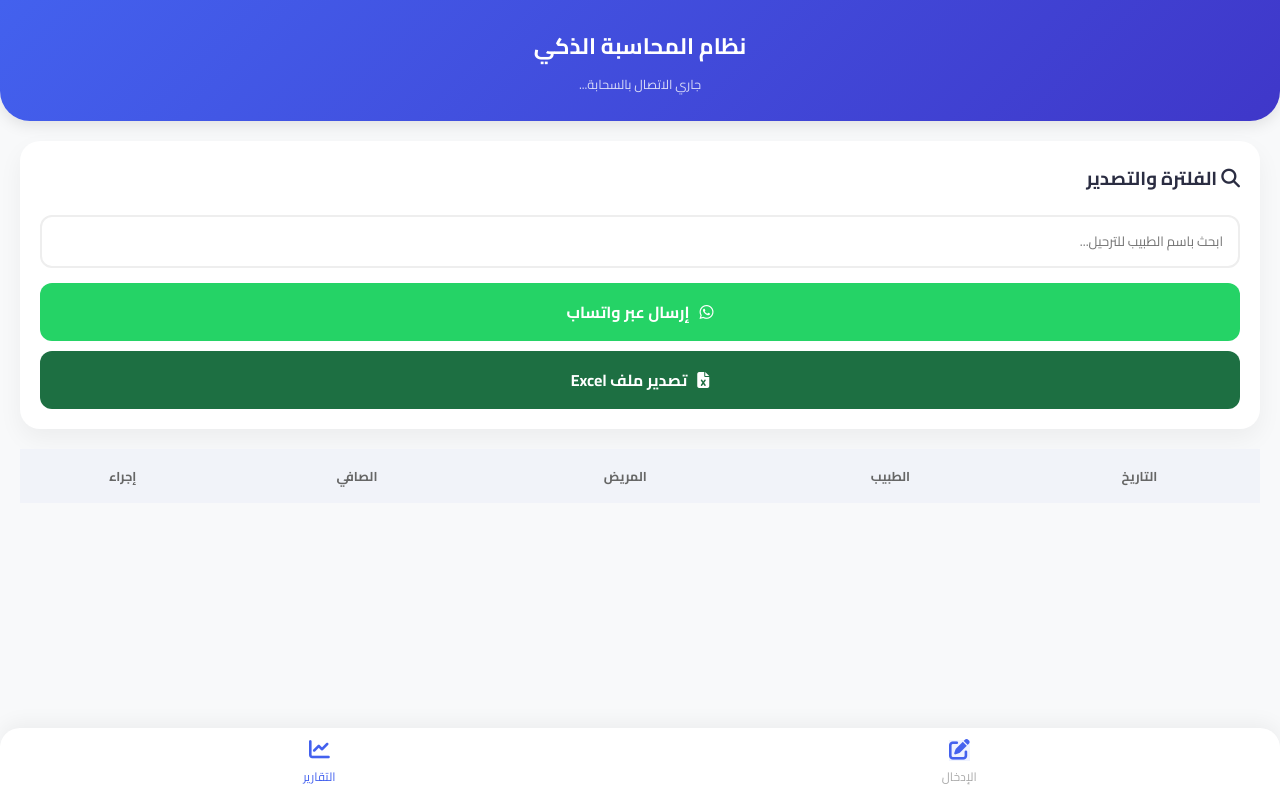
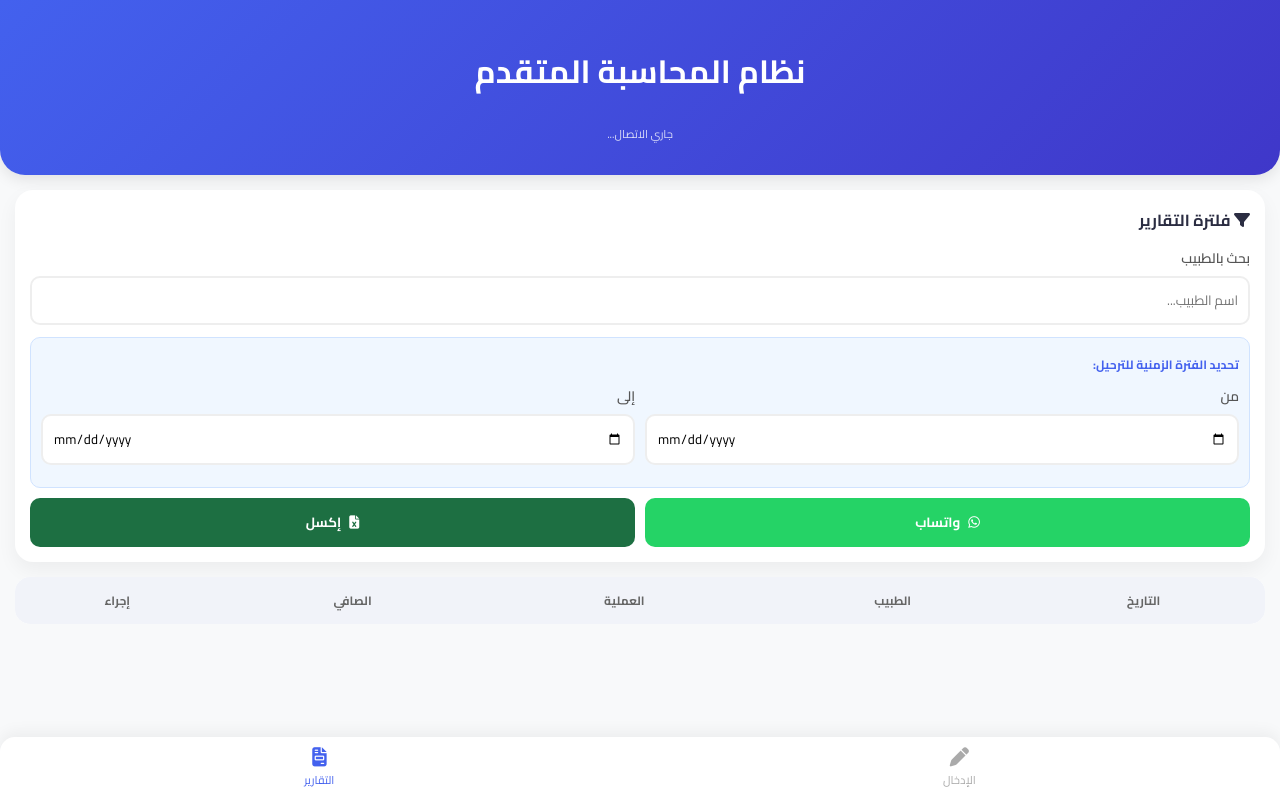
Before and after one commit to 777416097/clinic-system, a plain HTML site: page index.html in a window 1280 px wide. Both pictures are taken after a click on the element "التقارير". Drawn offline with Linux system fonts and the light colour scheme; no server answers.

Commit message:
Refactor styles, HTML structure, and JavaScript functions
Consolidate CSS variable declarations and adjust styles for various elements. Update HTML structure and labels for better clarity. Modify JavaScript functions for improved data handling and filtering.

```diff
--- a/index.html
+++ b/index.html
@@ -14,189 +14,127 @@
 
     <style>
         :root {
-            --primary: #4361ee;
-            --secondary: #3f37c9;
-            --accent: #4895ef;
-            --success: #4cc9f0;
-            --danger: #f72585;
-            --bg: #f8f9fa;
-            --card: #ffffff;
-            --text: #2b2d42;
+            --primary: #4361ee; --secondary: #3f37c9; --accent: #4895ef;
+            --success: #4cc9f0; --danger: #f72585; --bg: #f8f9fa;
+            --card: #ffffff; --text: #2b2d42;
         }
 
         body {
-            font-family: 'Cairo', sans-serif;
-            background-color: var(--bg);
-            color: var(--text);
-            margin: 0;
-            padding: 0;
-            overflow-x: hidden;
-            -webkit-user-select: none;
+            font-family: 'Cairo', sans-serif; background-color: var(--bg);
+            color: var(--text); margin: 0; padding: 0; -webkit-user-select: none;
         }
 
-        /* نظام التبويبات */
-        .tab-content { display: none; padding: 20px; padding-bottom: 80px; animation: fadeIn 0.3s ease; }
+        .tab-content { display: none; padding: 15px; padding-bottom: 80px; animation: fadeIn 0.3s ease; }
         .tab-content.active { display: block; }
-
         @keyframes fadeIn { from { opacity: 0; transform: translateY(10px); } to { opacity: 1; transform: translateY(0); } }
 
-        /* الهيدر */
         .app-header {
             background: linear-gradient(135deg, var(--primary), var(--secondary));
-            color: white;
-            padding: 25px 20px;
-            text-align: center;
-            border-radius: 0 0 30px 30px;
-            box-shadow: 0 4px 15px rgba(0,0,0,0.1);
+            color: white; padding: 20px; text-align: center;
+            border-radius: 0 0 25px 25px; box-shadow: 0 4px 15px rgba(0,0,0,0.1);
         }
 
-        .app-header h1 { margin: 0; font-size: 1.4rem; font-weight: 700; }
-        .app-header p { margin: 5px 0 0; opacity: 0.8; font-size: 0.8rem; }
-
-        /* البطاقات */
         .card {
-            background: var(--card);
-            border-radius: 20px;
-            padding: 20px;
-            box-shadow: 0 10px 25px rgba(0,0,0,0.05);
-            margin-bottom: 20px;
+            background: var(--card); border-radius: 18px; padding: 15px;
+            box-shadow: 0 8px 20px rgba(0,0,0,0.05); margin-bottom: 15px;
         }
 
-        /* الحقول */
-        .input-group { margin-bottom: 15px; }
-        .input-group label { display: block; margin-bottom: 8px; font-weight: 600; font-size: 0.9rem; color: #555; }
-        .input-group input {
-            width: 100%;
-            padding: 12px 15px;
-            border: 2px solid #eee;
-            border-radius: 12px;
-            font-family: 'Cairo';
-            box-sizing: border-box;
-            transition: 0.3s;
+        .input-group { margin-bottom: 12px; }
+        .input-group label { display: block; margin-bottom: 5px; font-weight: 600; font-size: 0.85rem; color: #555; }
+        .input-group input, .input-group select {
+            width: 100%; padding: 10px; border: 2px solid #eee;
+            border-radius: 10px; font-family: 'Cairo'; box-sizing: border-box;
         }
-        .input-group input:focus { border-color: var(--primary); outline: none; box-shadow: 0 0 8px rgba(67, 97, 238, 0.2); }
 
-        /* الأزرار */
+        .grid-2 { display: grid; grid-template-columns: 1fr 1fr; gap: 10px; }
+
         .btn {
-            width: 100%;
-            padding: 14px;
-            border: none;
-            border-radius: 12px;
-            font-family: 'Cairo';
-            font-weight: 700;
-            cursor: pointer;
-            display: flex;
-            align-items: center;
-            justify-content: center;
-            gap: 10px;
-            transition: 0.3s;
-            font-size: 1rem;
+            width: 100%; padding: 12px; border: none; border-radius: 10px;
+            font-family: 'Cairo'; font-weight: 700; cursor: pointer;
+            display: flex; align-items: center; justify-content: center; gap: 8px;
         }
         .btn-primary { background: var(--primary); color: white; }
         .btn-update { background: var(--secondary); color: white; display: none; }
-        .btn-whatsapp { background: #25D366; color: white; margin-top: 10px; }
-        .btn-excel { background: #1d6f42; color: white; margin-top: 10px; }
+        .btn-whatsapp { background: #25D366; color: white; }
+        .btn-excel { background: #1d6f42; color: white; }
 
-        /* الجدول العصرى */
-        .table-container { overflow-x: auto; margin-top: 10px; }
-        table { width: 100%; border-collapse: collapse; min-width: 500px; background: white; border-radius: 15px; }
-        th { background: #f1f3f9; padding: 15px 10px; font-size: 0.8rem; color: #666; text-align: center; }
-        td { padding: 15px 10px; border-bottom: 1px solid #f8f9fa; text-align: center; font-size: 0.85rem; }
+        .table-container { overflow-x: auto; background: white; border-radius: 15px; }
+        table { width: 100%; border-collapse: collapse; min-width: 600px; }
+        th { background: #f1f3f9; padding: 12px 8px; font-size: 0.75rem; color: #666; }
+        td { padding: 12px 8px; border-bottom: 1px solid #f8f9fa; text-align: center; font-size: 0.8rem; }
 
-        .badge { background: #eef2ff; color: var(--primary); padding: 5px 10px; border-radius: 8px; font-weight: 700; }
-
-        .action-btns { display: flex; gap: 10px; justify-content: center; }
-        .action-btns i { cursor: pointer; padding: 8px; border-radius: 8px; transition: 0.2s; }
+        .badge { background: #eef2ff; color: var(--primary); padding: 4px 8px; border-radius: 6px; font-weight: 700; }
+        .action-btns i { cursor: pointer; padding: 6px; border-radius: 6px; margin: 0 2px; }
         .fa-edit { color: var(--primary); background: #eef2ff; }
         .fa-trash { color: var(--danger); background: #fff1f6; }
 
-        /* شريط التنقل السفلي */
         .bottom-nav {
-            position: fixed;
-            bottom: 0;
-            left: 0;
-            right: 0;
-            background: white;
-            display: flex;
-            justify-content: space-around;
-            padding: 12px 0;
-            box-shadow: 0 -5px 20px rgba(0,0,0,0.05);
-            border-radius: 20px 20px 0 0;
-            z-index: 1000;
+            position: fixed; bottom: 0; left: 0; right: 0; background: white;
+            display: flex; justify-content: space-around; padding: 10px 0;
+            box-shadow: 0 -5px 15px rgba(0,0,0,0.05); border-radius: 15px 15px 0 0;
         }
+        .nav-item { display: flex; flex-direction: column; align-items: center; color: #aaa; font-size: 0.7rem; cursor: pointer; }
+        .nav-item.active { color: var(--primary); }
+        .nav-item i { font-size: 1.2rem; margin-bottom: 3px; }
 
-        .nav-item {
-            display: flex;
-            flex-direction: column;
-            align-items: center;
-            color: #aaa;
-            text-decoration: none;
-            font-size: 0.75rem;
-            transition: 0.3s;
-            cursor: pointer;
-        }
-
-        .nav-item.active { color: var(--primary); }
-        .nav-item i { font-size: 1.3rem; margin-bottom: 4px; }
-
+        .date-filter-box { background: #f0f7ff; padding: 10px; border-radius: 10px; margin-bottom: 10px; border: 1px solid #d0e3ff; }
     </style>
 </head>
 <body>
 
     <div class="app-header">
-        <h1>نظام المحاسبة الذكي</h1>
-        <p id="connectionStatus">جاري الاتصال بالسحابة...</p>
+        <h1>نظام المحاسبة المتقدم</h1>
+        <p id="connectionStatus" style="font-size: 0.7rem; opacity: 0.8;">جاري الاتصال...</p>
     </div>
 
     <div id="inputTab" class="tab-content active">
         <div class="card">
-            <h3 style="margin-top:0"><i class="fas fa-plus-circle"></i> إضافة قيد جديد</h3>
+            <h3 style="margin:0 0 15px 0; font-size: 1rem;"><i class="fas fa-plus-circle"></i> إضافة بيانات</h3>
             <input type="hidden" id="editKey">
 
-            <div class="input-group">
-                <label>اسم الطبيب</label>
-                <input type="text" id="dName" placeholder="مثال: د. محمد">
-            </div>
-            <div class="input-group">
-                <label>اسم المريض</label>
-                <input type="text" id="pName" placeholder="مثال: أحمد علي">
-            </div>
-            <div style="display: grid; grid-template-columns: 1fr 1fr; gap: 10px;">
-                <div class="input-group">
-                    <label>رقم السند</label>
-                    <input type="number" id="rId">
-                </div>
-                <div class="input-group">
-                    <label>المبلغ الإجمالي</label>
-                    <input type="number" id="rAmount" placeholder="0.00">
-                </div>
-            </div>
-            <div class="input-group">
-                <label>التاريخ</label>
-                <input type="date" id="rDate">
+            <div class="grid-2">
+                <div class="input-group"><label>اسم الطبيب</label><input type="text" id="dName"></div>
+                <div class="input-group"><label>اسم المريض</label><input type="text" id="pName"></div>
             </div>
 
-            <button id="saveBtn" class="btn btn-primary" onclick="handleSave()">
-                <i class="fas fa-save"></i> حفظ البيانات
-            </button>
-            <button id="updateBtn" class="btn btn-update" onclick="handleUpdate()">
-                <i class="fas fa-sync-alt"></i> تحديث القيد
-            </button>
+            <div class="input-group">
+                <label>نوع العملية / الإجراء</label>
+                <input type="text" id="opType" placeholder="مثلاً: كشف، جراحة، تجميل...">
+            </div>
+
+            <div class="grid-2">
+                <div class="input-group"><label>رقم السند</label><input type="number" id="rId"></div>
+                <div class="input-group"><label>المبلغ</label><input type="number" id="rAmount"></div>
+            </div>
+
+            <div class="input-group"><label>التاريخ</label><input type="date" id="rDate"></div>
+
+            <button id="saveBtn" class="btn btn-primary" onclick="handleSave()"><i class="fas fa-save"></i> حفظ</button>
+            <button id="updateBtn" class="btn btn-update" onclick="handleUpdate()"><i class="fas fa-sync-alt"></i> تحديث</button>
         </div>
     </div>
 
     <div id="reportTab" class="tab-content">
         <div class="card">
-            <h3 style="margin-top:0"><i class="fas fa-search"></i> الفلترة والتصدير</h3>
+            <h3 style="margin:0 0 10px 0; font-size: 1rem;"><i class="fas fa-filter"></i> فلترة التقارير</h3>
+
             <div class="input-group">
-                <input type="text" id="filterDoctor" placeholder="ابحث باسم الطبيب للترحيل..." onkeyup="filterTable()">
+                <label>بحث بالطبيب</label>
+                <input type="text" id="filterDoctor" placeholder="اسم الطبيب..." onkeyup="filterData()">
             </div>
-            <button class="btn btn-whatsapp" onclick="exportWhatsApp()">
-                <i class="fab fa-whatsapp"></i> إرسال عبر واتساب
-            </button>
-            <button class="btn btn-excel" onclick="exportExcelAndroid()">
-                <i class="fas fa-file-excel"></i> تصدير ملف Excel
-            </button>
+
+            <div class="date-filter-box">
+                <label style="font-size: 0.75rem; font-weight: bold; color: var(--primary);">تحديد الفترة الزمنية للترحيل:</label>
+                <div class="grid-2" style="margin-top: 5px;">
+                    <div class="input-group"><label>من</label><input type="date" id="dateFrom" onchange="filterData()"></div>
+                    <div class="input-group"><label>إلى</label><input type="date" id="dateTo" onchange="filterData()"></div>
+                </div>
+            </div>
+
+            <div class="grid-2">
+                <button class="btn btn-whatsapp" onclick="exportWhatsApp()"><i class="fab fa-whatsapp"></i> واتساب</button>
+                <button class="btn btn-excel" onclick="exportExcelDetailed()"><i class="fas fa-file-excel"></i> إكسل</button>
+            </div>
         </div>
 
         <div class="table-container">
@@ -205,7 +143,7 @@
                     <tr>
                         <th>التاريخ</th>
                         <th>الطبيب</th>
-                        <th>المريض</th>
+                        <th>العملية</th>
                         <th>الصافي</th>
                         <th>إجراء</th>
                     </tr>
@@ -216,18 +154,11 @@
     </div>
 
     <div class="bottom-nav">
-        <div class="nav-item active" onclick="switchTab('inputTab', this)">
-            <i class="fas fa-edit"></i>
-            <span>الإدخال</span>
-        </div>
-        <div class="nav-item" onclick="switchTab('reportTab', this)">
-            <i class="fas fa-chart-line"></i>
-            <span>التقارير</span>
-        </div>
+        <div class="nav-item active" onclick="switchTab('inputTab', this)"><i class="fas fa-pen"></i><span>الإدخال</span></div>
+        <div class="nav-item" onclick="switchTab('reportTab', this)"><i class="fas fa-file-invoice"></i><span>التقارير</span></div>
     </div>
 
 <script>
-    // الإعدادات (نفس بياناتك الأصلية)
     const firebaseConfig = {
         apiKey: "AIzaSyC58hO1JLETcYKPgWbUpo6lQKAVlHNNCAQ",
         authDomain: "my-mohammed-777.firebaseapp.com",
@@ -242,10 +173,8 @@
     const db = firebase.database();
     let localData = [];
 
-    // ضبط التاريخ الافتراضي
     document.getElementById('rDate').valueAsDate = new Date();
 
-    // التبديل بين الواجهات
     function switchTab(tabId, el) {
         document.querySelectorAll('.tab-content').forEach(t => t.classList.remove('active'));
         document.querySelectorAll('.nav-item').forEach(n => n.classList.remove('active'));
@@ -253,7 +182,6 @@
         el.classList.add('active');
     }
 
-    // جلب البيانات
     db.ref('entries').on('value', (snapshot) => {
         const data = snapshot.val();
         localData = [];
@@ -265,9 +193,24 @@
             });
             localData.sort((a, b) => b.timestamp - a.timestamp);
         }
-        renderTable(localData);
-        document.getElementById('connectionStatus').innerHTML = 'متصل بالسحابة <i class="fas fa-check-circle"></i>';
+        filterData(); // تحديث الجدول بناء على الفلاتر الحالية
+        document.getElementById('connectionStatus').innerHTML = 'متصل سحابياً <i class="fas fa-check-circle"></i>';
     });
+
+    function filterData() {
+        const docSearch = document.getElementById('filterDoctor').value.toLowerCase();
+        const from = document.getElementById('dateFrom').value;
+        const to = document.getElementById('dateTo').value;
+
+        let filtered = localData.filter(item => {
+            const matchDoc = item.dName.toLowerCase().includes(docSearch);
+            const matchDate = (!from || item.rDate >= from) && (!to || item.rDate <= to);
+            return matchDoc && matchDate;
+        });
+
+        renderTable(filtered);
+        return filtered; // نرجعه لاستخدامه في التصدير
+    }
 
     function renderTable(dataArray) {
         const tbody = document.getElementById('tableBody');
@@ -277,7 +220,7 @@
                 <tr>
                     <td>${item.rDate.split('-').slice(1).join('/')}</td>
                     <td>${item.dName}</td>
-                    <td>${item.pName}</td>
+                    <td>${item.opType || '---'}</td>
                     <td><span class="badge">${item.netTotal}</span></td>
                     <td class="action-btns">
                         <i class="fas fa-edit" onclick="prepareEdit('${item.firebaseKey}')"></i>
@@ -298,35 +241,36 @@
     function handleSave() {
         const rId = document.getElementById('rId').value;
         const rAmount = parseFloat(document.getElementById('rAmount').value);
-        const pName = document.getElementById('pName').value;
         const dName = document.getElementById('dName').value;
-        const rDate = document.getElementById('rDate').value;
+        const opType = document.getElementById('opType').value;
 
-        if (!rId || !rAmount || !pName || !dName) return alert("يرجى إكمال جميع الحقول");
+        if (!rId || !rAmount || !dName) return alert("أكمل البيانات الأساسية");
+
+        if (localData.some(item => String(item.rId) === String(rId))) return alert("رقم السند مكرر!");
 
         const calcs = calculateShares(rAmount);
-        const entry = { pName, dName, rId, rAmount, rDate, ...calcs, timestamp: Date.now() };
+        const entry = {
+            pName: document.getElementById('pName').value,
+            dName, opType, rId, rAmount,
+            rDate: document.getElementById('rDate').value,
+            ...calcs, timestamp: Date.now()
+        };
 
-        db.ref('entries').push(entry).then(() => {
-            alert("تم الحفظ بنجاح");
-            resetForm();
-        });
+        db.ref('entries').push(entry).then(() => { resetForm(); alert("تم الحفظ"); });
     }
 
-    // وظيفة التعديل
     function prepareEdit(key) {
         const item = localData.find(i => i.firebaseKey === key);
         document.getElementById('editKey').value = key;
         document.getElementById('pName').value = item.pName;
         document.getElementById('dName').value = item.dName;
+        document.getElementById('opType').value = item.opType || '';
         document.getElementById('rId').value = item.rId;
         document.getElementById('rAmount').value = item.rAmount;
         document.getElementById('rDate').value = item.rDate;
-
         document.getElementById('saveBtn').style.display = 'none';
         document.getElementById('updateBtn').style.display = 'flex';
-
-        switchTab('inputTab', document.querySelector('.nav-item')); // العودة لواجهة الإدخال
+        switchTab('inputTab', document.querySelector('.nav-item'));
     }
 
     function handleUpdate() {
@@ -337,61 +281,59 @@
         const updatedData = {
             pName: document.getElementById('pName').value,
             dName: document.getElementById('dName').value,
+            opType: document.getElementById('opType').value,
             rId: document.getElementById('rId').value,
             rAmount: rAmount,
             rDate: document.getElementById('rDate').value,
             ...calcs
         };
 
-        db.ref('entries/' + key).update(updatedData).then(() => {
-            alert("تم التحديث");
-            resetForm();
-            switchTab('reportTab', document.querySelectorAll('.nav-item')[1]);
-        });
+        db.ref('entries/' + key).update(updatedData).then(() => { resetForm(); switchTab('reportTab', document.querySelectorAll('.nav-item')[1]); });
     }
 
     function resetForm() {
-        document.getElementById('editKey').value = '';
-        document.getElementById('pName').value = '';
-        document.getElementById('rId').value = '';
-        document.getElementById('rAmount').value = '';
+        document.querySelectorAll('#inputTab input').forEach(i => { if(i.id !== 'rDate') i.value = ''; });
         document.getElementById('saveBtn').style.display = 'flex';
         document.getElementById('updateBtn').style.display = 'none';
     }
 
-    function filterTable() {
-        const term = document.getElementById('filterDoctor').value.toLowerCase();
-        const filtered = localData.filter(i => i.dName.toLowerCase().includes(term));
-        renderTable(filtered);
-    }
+    function exportWhatsApp() {
+        const filtered = filterData();
+        if(filtered.length === 0) return alert("لا توجد بيانات للفترة المحددة");
 
-    function exportWhatsApp() {
-        const term = document.getElementById('filterDoctor').value;
-        const filtered = localData.filter(i => i.dName.toLowerCase().includes(term.toLowerCase()));
-        if(filtered.length === 0) return alert("لا توجد بيانات مفلترة");
-
-        let msg = `*تقرير الطبيب: ${term}*%0A` + `-------------------%0A`;
+        let msg = `*تقرير مالي الفترة: ${document.getElementById('dateFrom').value || 'البداية'} إلى ${document.getElementById('dateTo').value || 'اليوم'}*%0A%0A`;
         let total = 0;
         filtered.forEach(i => {
-            msg += `• مريض: ${i.pName} | صافي: ${i.netTotal}%0A`;
+            msg += `• مريض: ${i.pName} | ${i.opType || 'عملية'} | صافي: ${i.netTotal}%0A`;
             total += parseFloat(i.netTotal);
         });
-        msg += `-------------------%0A` + `*الإجمالي: ${total.toFixed(2)}*`;
+        msg += `%0A*الإجمالي النهائي: ${total.toFixed(2)}*`;
         window.open(`https://wa.me/?text=${msg}`, '_blank');
     }
 
-    function exportExcelAndroid() {
-        const term = document.getElementById('filterDoctor').value;
-        let filtered = localData.filter(i => i.dName.toLowerCase().includes(term.toLowerCase()));
-        const ws = XLSX.utils.json_to_sheet(filtered);
+    function exportExcelDetailed() {
+        const filtered = filterData();
+        if(filtered.length === 0) return alert("لا توجد بيانات");
+
+        const excelData = filtered.map(item => ({
+            "التاريخ": item.rDate,
+            "رقم السند": item.rId,
+            "الطبيب": item.dName,
+            "المريض": item.pName,
+            "نوع العملية": item.opType || "---",
+            "المبلغ الإجمالي": item.rAmount,
+            "حصة الطبيب 35%": item.docShare,
+            "الضريبة 15%": item.taxAmount,
+            "الصافي للطبيب": item.netTotal
+        }));
+
+        const ws = XLSX.utils.json_to_sheet(excelData);
         const wb = XLSX.utils.book_new();
-        XLSX.utils.book_append_sheet(wb, ws, "Data");
-        XLSX.writeFile(wb, `تقرير_${term}.xlsx`);
+        XLSX.utils.book_append_sheet(wb, ws, "التقرير");
+        XLSX.writeFile(wb, `تقرير_من_${document.getElementById('dateFrom').value}_إلى_${document.getElementById('dateTo').value}.xlsx`);
     }
 
-    function deleteItem(key) {
-        if(confirm("هل أنت متأكد من الحذف؟")) db.ref('entries/' + key).remove();
-    }
+    function deleteItem(key) { if(confirm("حذف؟")) db.ref('entries/' + key).remove(); }
 </script>
 </body>
 </html>
```
